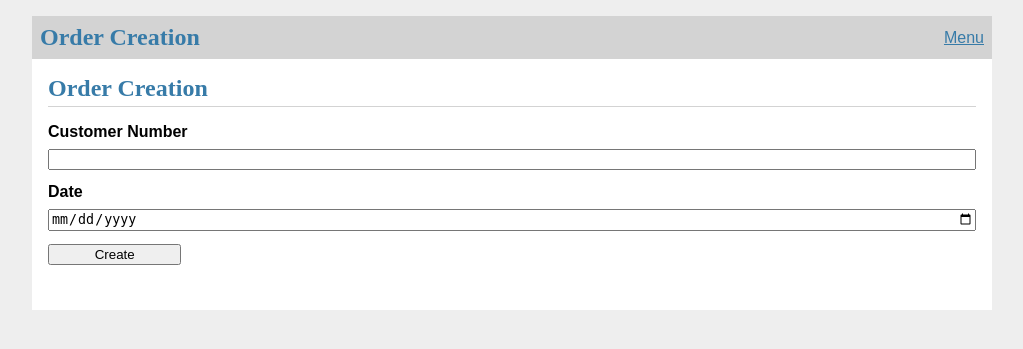
After one commit to GreenMemory16/BD-2022-2023, a Flask app: page /order/create in a window 1280 px wide. The commit adds this page. Shown: the top 349 px of the page, without its empty margins (128-1151 px from the left). Run offline with Flask 3, Linux system fonts and the light colour scheme; some libraries are stand-ins or nearby versions.

```diff
--- a/Entrega3/web/app.py
+++ b/Entrega3/web/app.py
@@ -104,6 +104,59 @@ def product_create():
         return redirect(url_for("product_index"))
     else:
         return render_template("product/create.html")
+
+@app.route("/orders", methods=("GET",))
+def order_index():
+    """Show all the orders"""
+
+    with pool.connection() as conn:
+        with conn.cursor(row_factory=namedtuple_row) as cur:
+            orders = cur.execute(
+                """
+                SELECT order_no, cust_no, date
+                FROM orders
+                ORDER BY order_no ASC;
+                """,
+                {},
+            ).fetchall()
+            log.debug(f"Found {cur.rowcount} rows.")
+
+    # API-like response is returned to orders that request JSON explicitly (e.g., fetch)
+    if (
+        request.accept_mimetypes["application/json"]
+        and not request.accept_mimetypes["text/html"]
+    ):
+        return jsonify(orders)
+
+    return render_template("order/index.html", orders=orders)
+
+
+@app.route("/order/create", methods=("POST", "GET"))
+def order_create():
+    """Create new order."""
+
+    if request.method == "POST":
+        cust_no = request.form["cust_no"]
+        date = request.form["date"]
+
+        with pool.connection() as conn:
+            with conn.cursor(row_factory=namedtuple_row) as cur:
+                query = """
+                    INSERT INTO orders
+                    VALUES(
+                        (SELECT order_no
+                        FROM orders
+                        ORDER BY order_no DESC LIMIT 1)+1,
+                        %(cust_no)s,
+                        %(date)s
+                    )
+                """
+                params = {"cust_no": cust_no, "date": date}
+                cur.execute(query, params)
+            conn.commit()
+        return redirect(url_for("order_index"))
+    else:
+        return render_template("order/create.html")
 
 @app.route("/customers/create", methods=("POST", "GET"))
 def customer_create():
--- a/Entrega3/web/templates/main.html
+++ b/Entrega3/web/templates/main.html
@@ -12,5 +12,7 @@
 		<li><a href="{{ url_for('supplier_create') }}">Register Supplier</a>
 		<li><a href="{{ url_for('product_index') }}">Products</a>
 		<li><a href="{{ url_for('product_create') }}">Register Product</a>
+		<li><a href="{{ url_for('order_index') }}">Orders</a>
+		<li><a href="{{ url_for('order_create') }}">Create Orders</a>
 	</ul>
   </section>
--- /dev/null
+++ b/Entrega3/web/templates/order/create.html
@@ -0,0 +1,16 @@
+{% extends 'base.html' %}
+
+{% block header %}
+  <h1>{% block title %}Order Creation{% endblock %}</h1>
+{% endblock %}
+
+{% block content %}
+<form action = "{{ url_for('order_create') }}" method="post">
+    <label for="cust_no">Customer Number</label>
+    <input name="cust_no" id="cust_no" type="number" required min="1" step="any">
+    <label for="date">Date</label>
+    <input name="date" id="date" type="date" required>
+
+    <input type="submit" value="Create">
+</form>
+{% endblock %}
```
Also changed, not shown: Entrega3/web/templates/order/index.html (added, +19 -0 lines).
